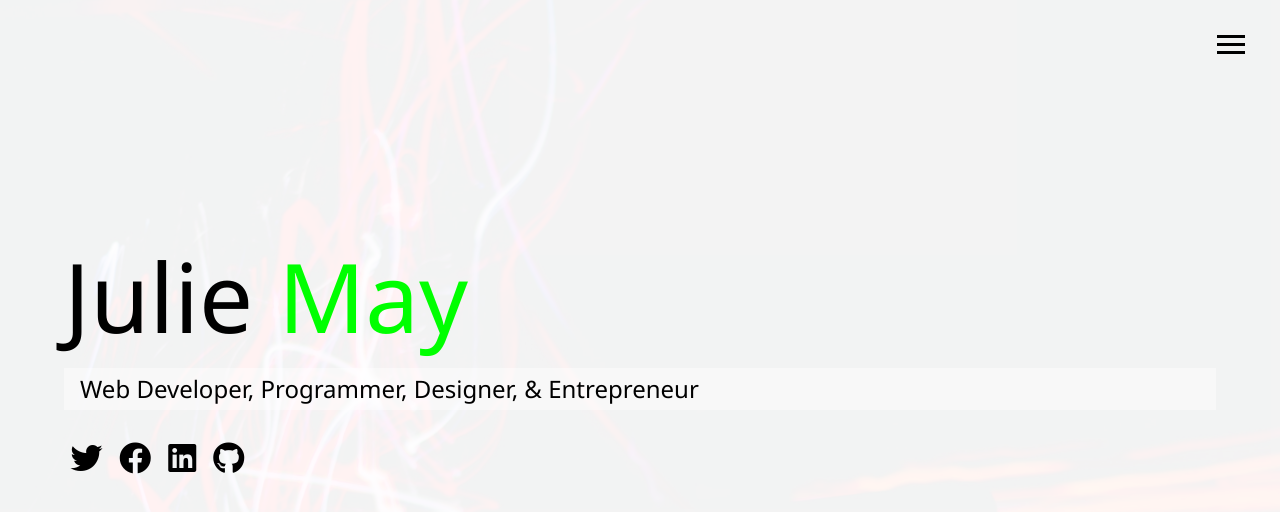
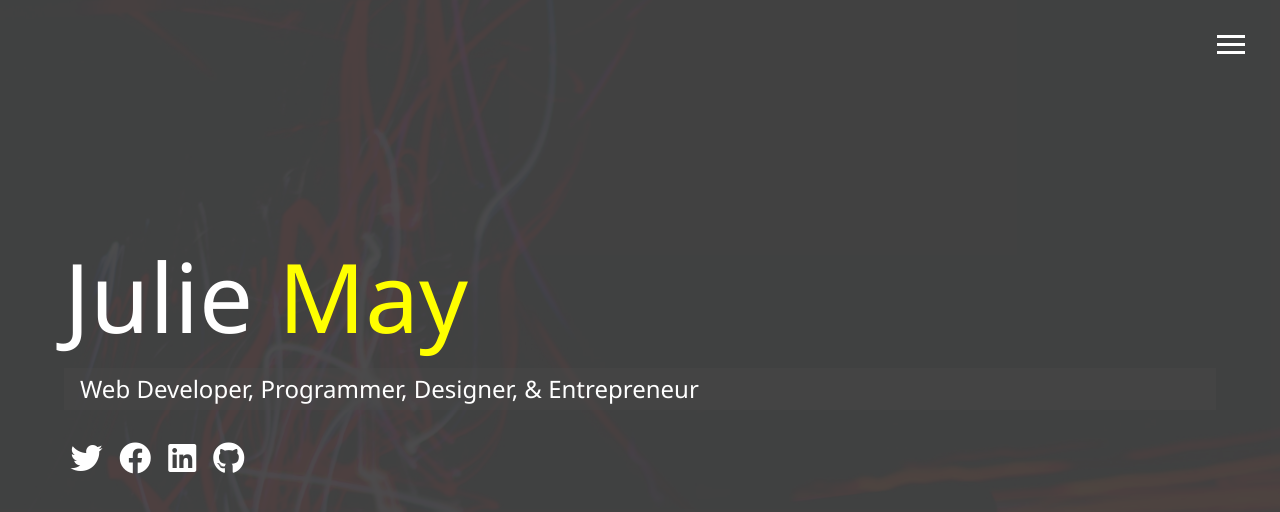
Before and after one commit to julie-ify/archivedfolio, a website: page dist/index.html in a window 1280 px wide. Drawn offline with nearby package versions, Linux system fonts and the light colour scheme; files that its build step writes are made by us from their sources.

Commit message:
dark background

```diff
--- a/scss/_config.scss
+++ b/scss/_config.scss
@@ -1,5 +1,5 @@
-$primary-color: #fff;
-$secondary-color: lime;
+$primary-color: #444;
+$secondary-color: yellow;
 $show-home-image: true;
 $home-image: url(../images/img-bg.jpg);
 $background-opacity: 0.95;
```
